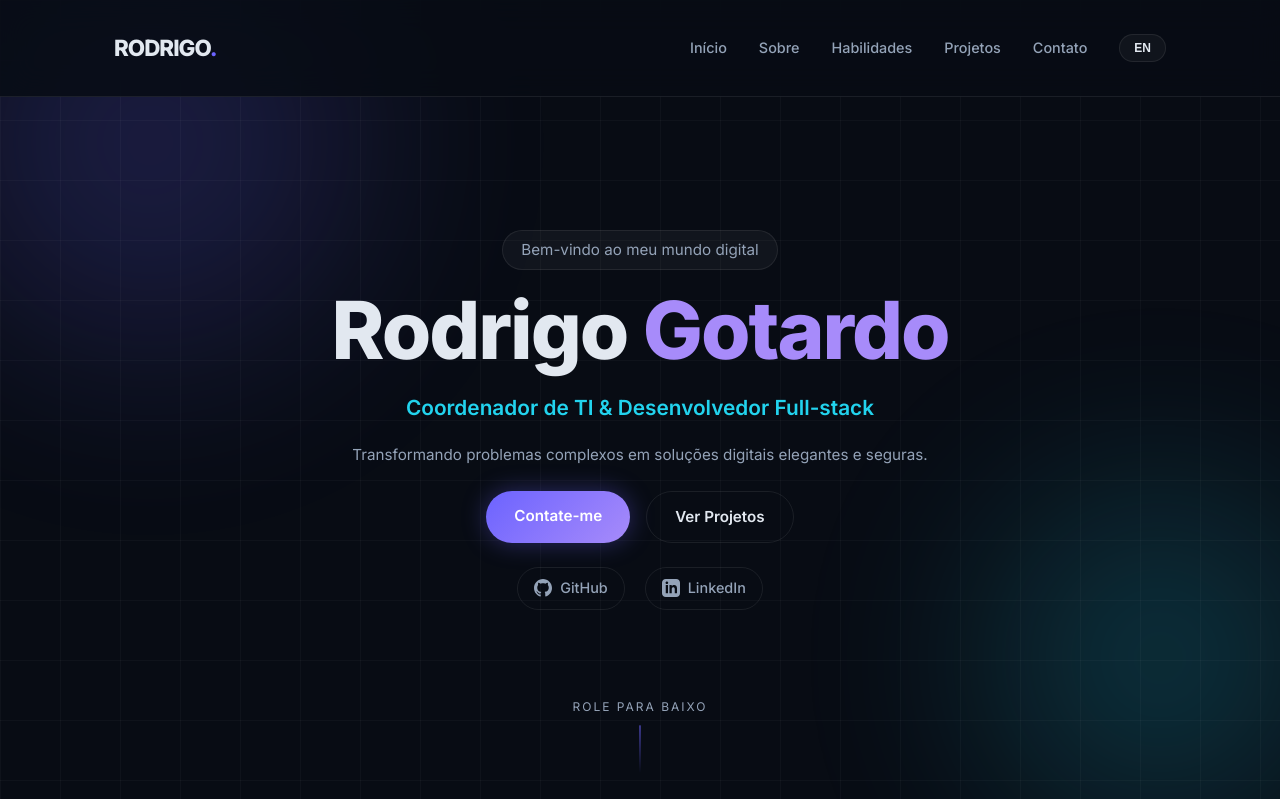
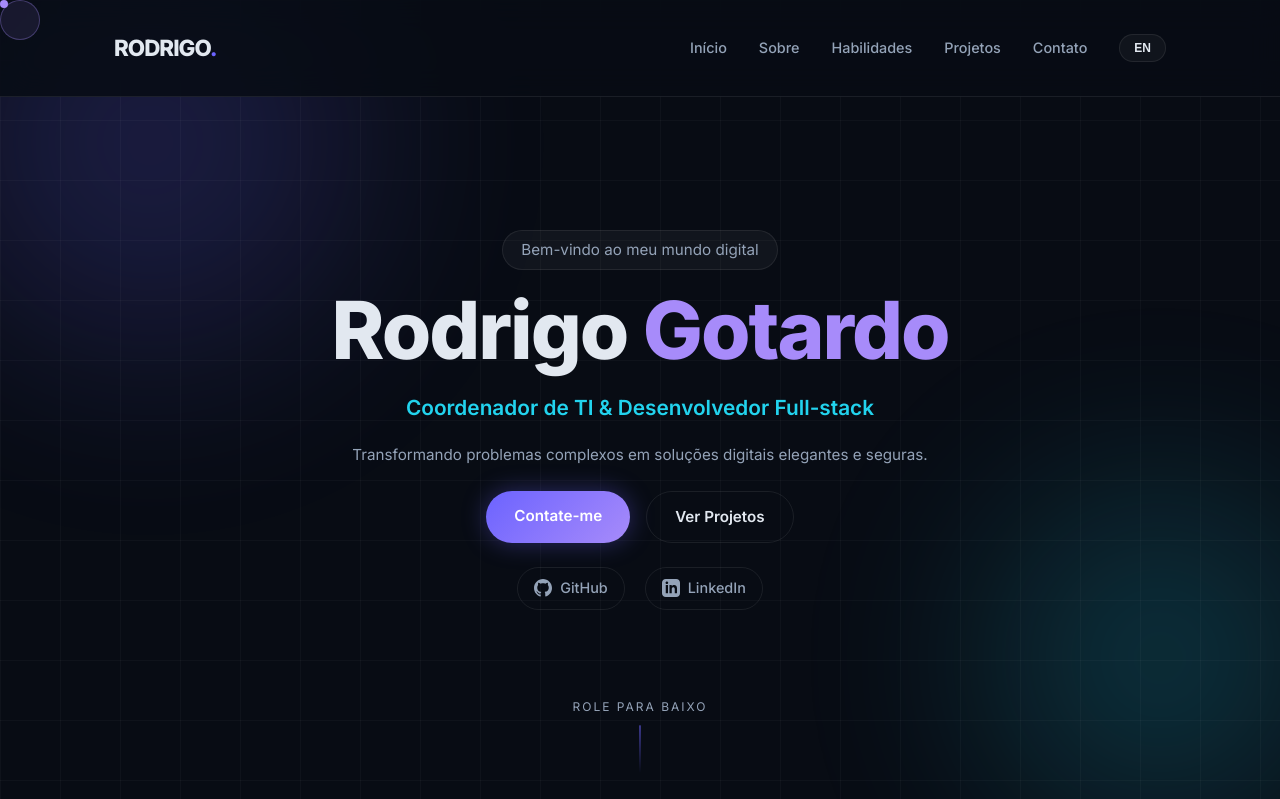
Before and after one commit to Rodrigogotardo1/portfolio, a PHP site: page / in a window 1280 px wide. Shown: the top 799 px of the page. Run offline with PHP 8.4, Linux system fonts and the light colour scheme.

Commit message:
feat: re-added custom mouse tracker and hover effects

```diff
--- a/index.html
+++ b/index.html
@@ -10,6 +10,9 @@
   <link rel="stylesheet" href="style.css">
 </head>
 <body>
+  <!-- MOUSE TRACKER -->
+  <div class="cursor"></div>
+  <div class="cursor-follower"></div>
 
   <!-- NAVBAR -->
   <nav id="navbar">
--- a/script.js
+++ b/script.js
@@ -30,16 +30,36 @@ const observer = new IntersectionObserver((entries) => {
 
 document.querySelectorAll('.reveal').forEach(el => observer.observe(el));
 
-// ===== MOUSE FOLLOW EFFECT =====
+// ===== MOUSE FOLLOW EFFECT & TRACKER =====
+const cursor = document.querySelector('.cursor');
+const follower = document.querySelector('.cursor-follower');
+
 document.addEventListener('mousemove', (e) => {
-  const x = (e.clientX / window.innerWidth) * 20;
-  const y = (e.clientY / window.innerHeight) * 20;
+  const x = e.clientX;
+  const y = e.clientY;
 
+  if (cursor) cursor.style.transform = `translate3d(${x}px, ${y}px, 0)`;
+  if (follower) follower.style.transform = `translate3d(${x - 16}px, ${y - 16}px, 0)`;
+
+  // Blob parallax effect
+  const bx = (x / window.innerWidth) * 20;
+  const by = (y / window.innerHeight) * 20;
   const blob1 = document.querySelector('.blob1');
   const blob2 = document.querySelector('.blob2');
+  if (blob1) blob1.style.transform = `translate(${bx}px, ${by}px)`;
+  if (blob2) blob2.style.transform = `translate(${-bx}px, ${-by}px)`;
+});
 
-  if (blob1) blob1.style.transform = `translate(${x}px, ${y}px)`;
-  if (blob2) blob2.style.transform = `translate(${-x}px, ${-y}px)`;
+// Cursor hover effect
+document.querySelectorAll('a, button, .projeto-card').forEach(el => {
+  el.addEventListener('mouseenter', () => {
+    if (follower) follower.style.transform += ' scale(1.5)';
+    if (follower) follower.style.background = 'rgba(167, 139, 250, 0.2)';
+  });
+  el.addEventListener('mouseleave', () => {
+    if (follower) follower.style.transform = follower.style.transform.replace(' scale(1.5)', '');
+    if (follower) follower.style.background = 'rgba(167, 139, 250, 0.1)';
+  });
 });
 
 // ===== LANGUAGE TOGGLE SYSTEM =====
--- a/style.css
+++ b/style.css
@@ -23,7 +23,33 @@ body {
   color: var(--text);
   line-height: 1.7;
   overflow-x: hidden;
+  cursor: none; /* Hide default cursor to use custom one */
 }
+
+/* ===== MOUSE TRACKER ===== */
+.cursor {
+  width: 8px; height: 8px;
+  background: var(--accent2);
+  border-radius: 50%;
+  position: fixed; pointer-events: none;
+  z-index: 10000; transition: transform 0.1s;
+}
+.cursor-follower {
+  width: 40px; height: 40px;
+  background: rgba(167, 139, 250, 0.1);
+  border: 1px solid rgba(167, 139, 250, 0.3);
+  border-radius: 50%;
+  position: fixed; pointer-events: none;
+  z-index: 9999;
+  transition: transform 0.15s ease-out;
+  backdrop-filter: blur(2px);
+}
+@media (max-width: 768px) {
+  .cursor, .cursor-follower { display: none; }
+  body { cursor: auto; }
+}
+
+a, button { cursor: none; }
 
 a { text-decoration: none; color: inherit; }
 
```
